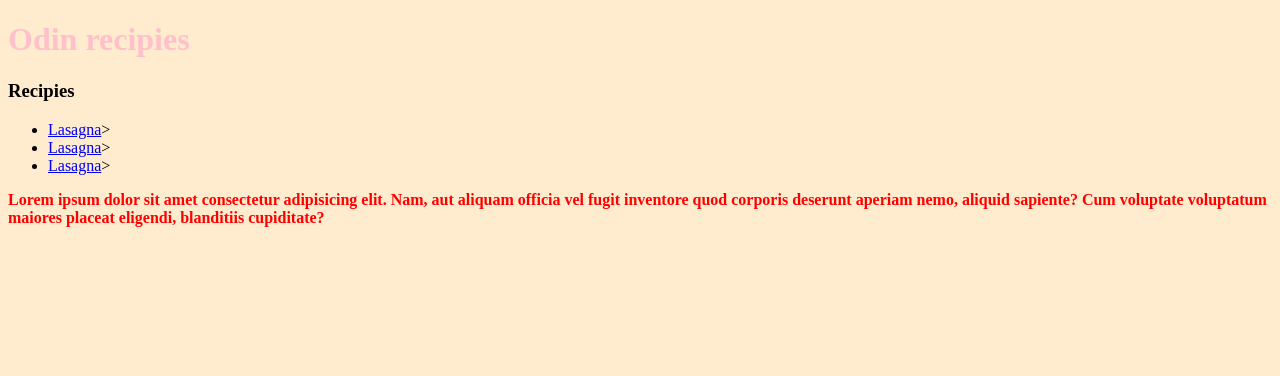
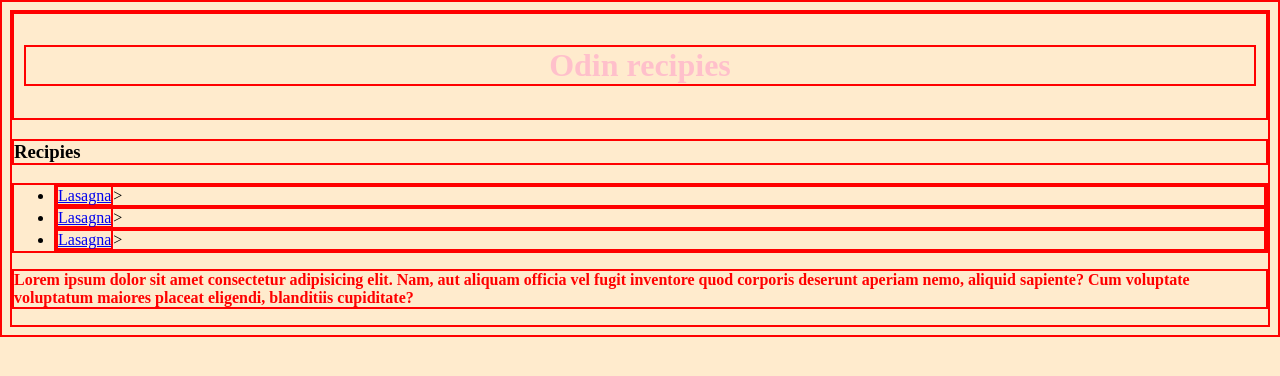
Before and after one commit to Charttreuse/odin-recipes, a plain HTML site: page index.html in a window 1280 px wide. Drawn offline with Linux system fonts and the light colour scheme.

Commit message:
centered heading in stlyes.css

```diff
--- a/index.html
+++ b/index.html
@@ -6,7 +6,7 @@
     <title>ODIN oten</title>
 </head>
 <body>
-    <h1>Odin recipies</h1>
+   <div class = "center"> <h1>Odin recipies</h1></div>
     <h3>Recipies</h3>
     <ul>
         <li><a href="recipies/lasagna.html">Lasagna</a>></li>
--- a/styles.css
+++ b/styles.css
@@ -1,6 +1,12 @@
 * {
     font-family: 'Times New Roman', sans-serif;
     background-color: blanchedalmond;
+    /* box model*/
+    border: 2px solid red;
+}
+.center {
+    text-align: center;
+    padding: 10px;
 }
 
 h1 {
```
